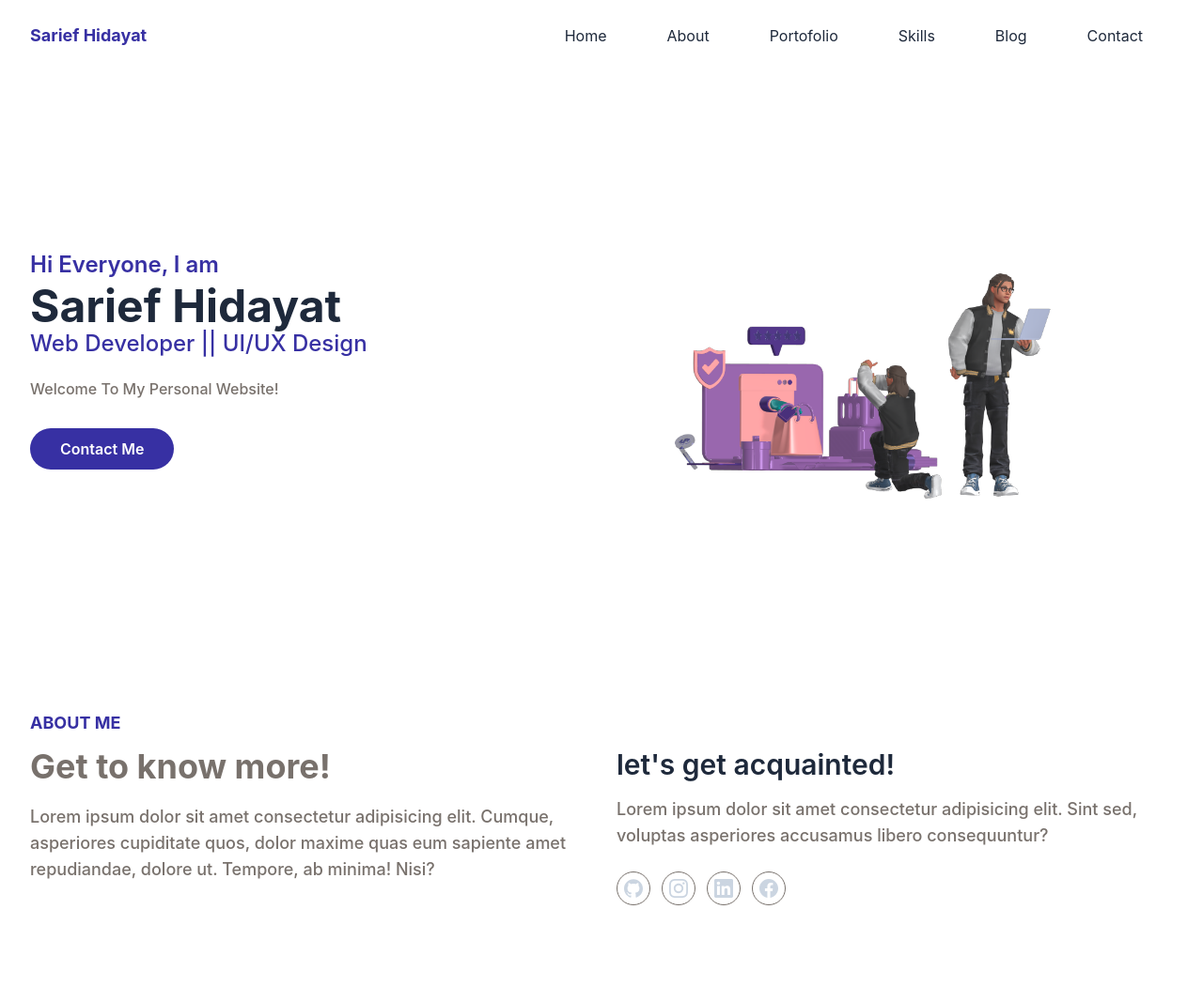
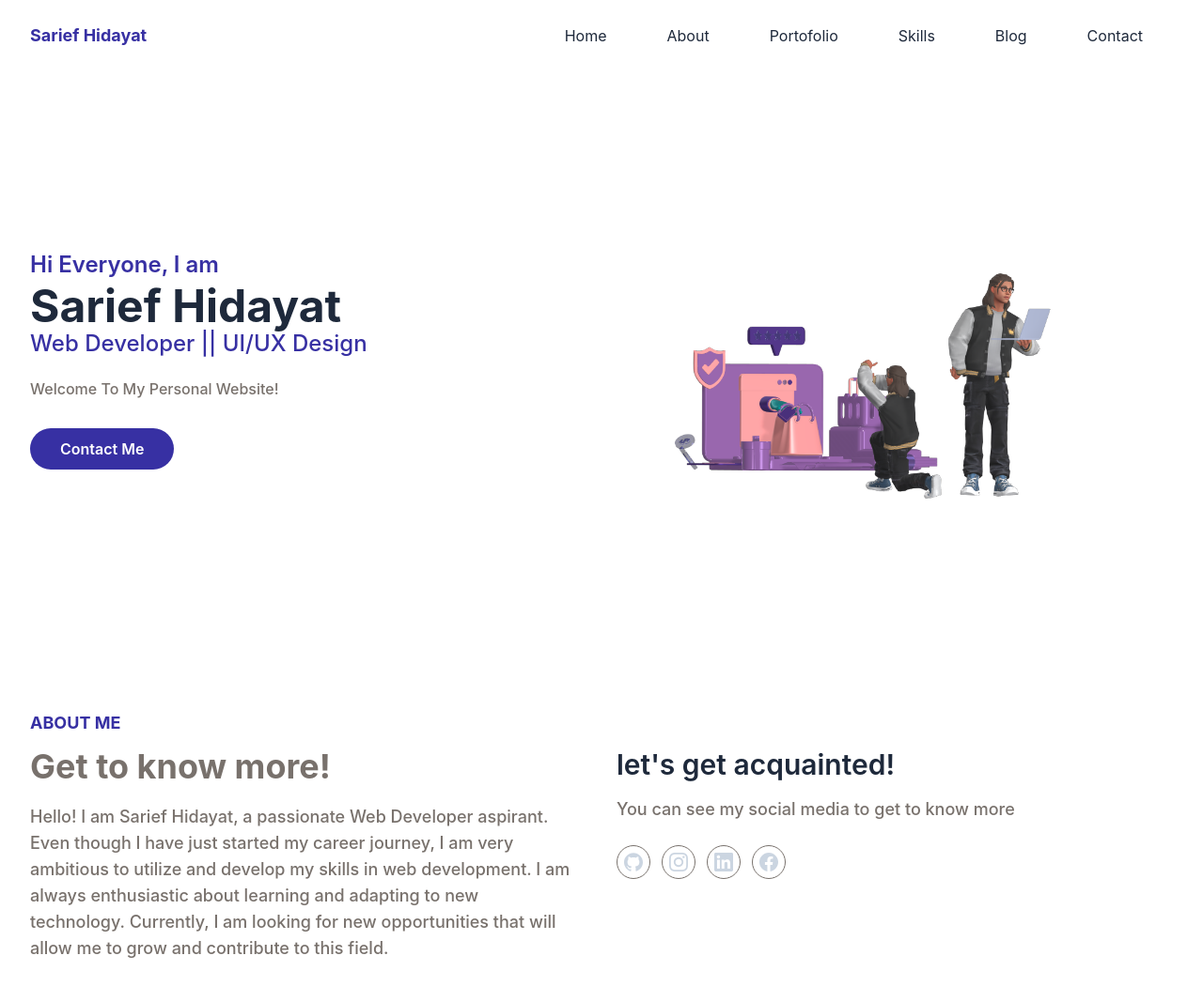
Before and after one commit to SariefHidayat/Portofolio-tailwind-css, a website: page index.html in a window 1280 px wide. Shown: the top 1067 px of the page at 94% size. Drawn offline with Linux system fonts and the light colour scheme.

Commit message:
changes to the about section

```diff
--- a/index.html
+++ b/index.html
@@ -162,9 +162,12 @@
               Get to know more!
             </h2>
             <p class="font-medium taxt-base text-secondary max-w-xl lg:text-lg">
-              Lorem ipsum dolor sit amet consectetur adipisicing elit. Cumque,
-              asperiores cupiditate quos, dolor maxime quas eum sapiente amet
-              repudiandae, dolore ut. Tempore, ab minima! Nisi?
+              Hello! I am Sarief Hidayat, a passionate Web Developer aspirant.
+              Even though I have just started my career journey, I am very
+              ambitious to utilize and develop my skills in web development. I
+              am always enthusiastic about learning and adapting to new
+              technology. Currently, I am looking for new opportunities that
+              will allow me to grow and contribute to this field.
             </p>
           </div>
           <div class="w-full px-4 lg:w-1/2">
@@ -174,8 +177,7 @@
               let's get acquainted!
             </h3>
             <p class="font-medium text-base text-secondary mb-6 lg:text-lg">
-              Lorem ipsum dolor sit amet consectetur adipisicing elit. Sint sed,
-              voluptas asperiores accusamus libero consequuntur?
+              You can see my social media to get to know more
             </p>
             <div class="flex items-center">
               <!-- Github -->
```
